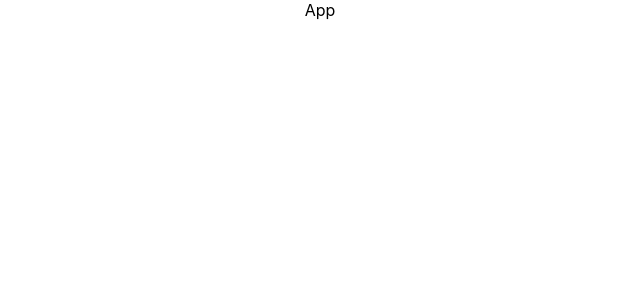
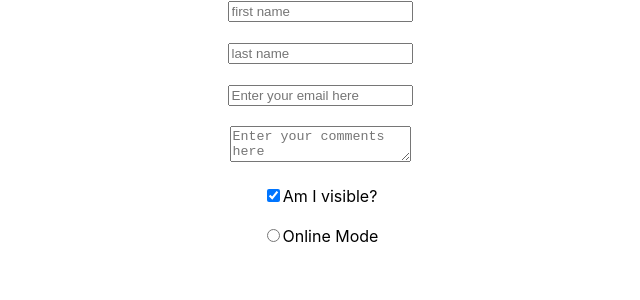
Before and after one commit to vibha2/ReactForm, a React (Create React App) app: page / in a window 1280 px wide. Shown: the top 300 px of the page, without its empty margins (320-960 px from the left). Built offline with nearby package versions, Linux system fonts and the light colour scheme.

Commit message:
checkbox done

```diff
--- a/src/App.js
+++ b/src/App.js
@@ -1,10 +1,123 @@
 
+import { useState } from 'react';
 import './App.css';
 
 function App() {
+  // const [firstName, setFirstName] = useState("");
+  // const [lastName, setLastName] = useState("");
+
+  const[formData, setFormData] = useState(
+    {
+      firstName: "",
+      lastName: "",
+      email: "",
+      comments: "",
+      isVisible:true,
+      mode:""
+    });
+
+  console.log(formData);
+
+  // console.log(formData.firstName);
+  // console.log(formData.lastName);
+  // console.log(formData.email);                                                        );
+
+  function changeHandler(event){
+    const {name, value, checked, type} = event.target;
+    setFormData(prevFormData =>{
+      return{
+        ...prevFormData,
+        // [event.target.name]: event.target.value
+        [name]: type === "checkbox" ? checked : value
+      }
+    });
+  }
+
+  // function changeFirstNameHandler(event){
+  //   // console.log("first name",event.target.value);
+  //   setFirstName(event.target.value);
+  // }
+
+  // function changeLastNameHandler(event){
+  //   // console.log("last name",event.target.value);
+  //   setLastName(event.target.value);
+  // }
+
   return (
     <div className="App">
-      App
+      <form>
+        <input
+          type="text"
+          placeholder='first name'
+          onChange={changeHandler}
+          name="firstName"
+          value={formData.firstName}
+        />
+
+        <br/>
+        <br/>
+
+        <input
+          type="text"
+          placeholder='last name'
+          onChange={changeHandler}
+          name="lastName"
+          value={formData.lastName}
+        />
+        <br/>
+        <br/>
+
+        <input
+          type="email"
+          placeholder='Enter your email here'
+          onChange={changeHandler}
+          name="email"
+          value={formData.email}
+        />
+
+        <br/>
+        <br/>
+        <textarea
+          placeholder='Enter your comments here'
+          onChange={changeHandler}
+          name="comments"
+          value={formData.comments}
+        />
+
+       <br/>
+       <br/>
+
+       {/* checkboxes */}
+
+       <input
+          type="checkbox"
+          onChange={changeHandler}
+          name="isVisible"
+          id="isVisible"
+          checked={formData.isVisible}
+
+        />
+        <label htmlFor='isVisible'>Am I visible?</label>
+
+       <br/>
+       <br/>
+
+       {/* radio button */}
+
+       <input
+          type="radio"
+          onChange={changeHandler}
+          name="mode"
+          id="Online-Mode"
+          value="Online-Mode"
+
+        />
+        <label htmlFor='Online-Mode'>Online Mode</label>
+        {/* if all radio button have same name,
+         then we can tick all radio button at same time  */}
+
+
+      </form>
     </div>
   );
 }
```
